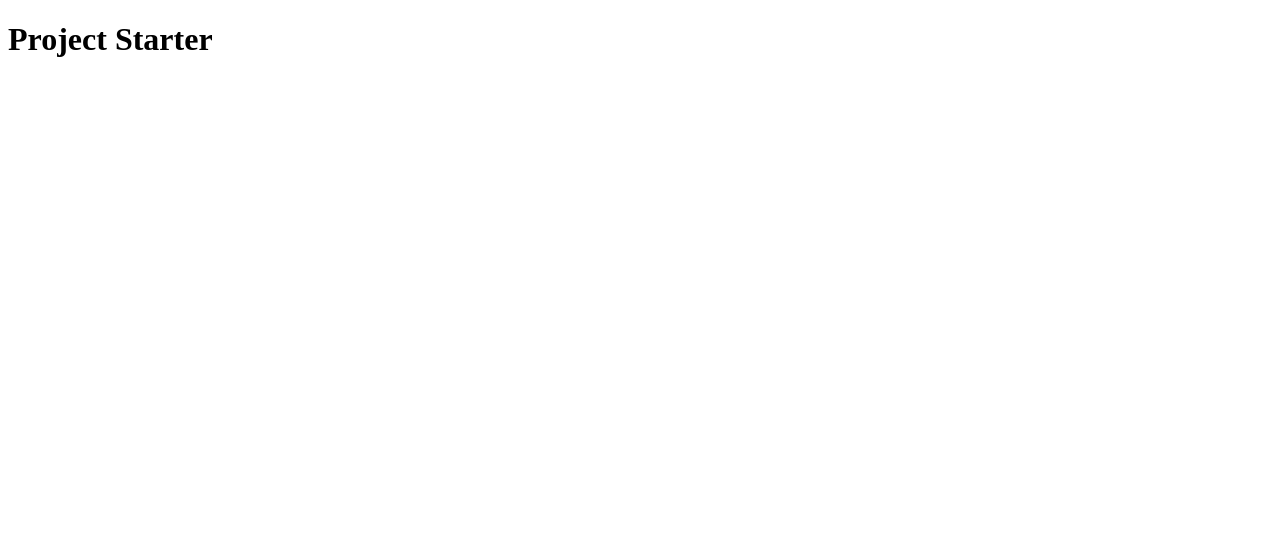
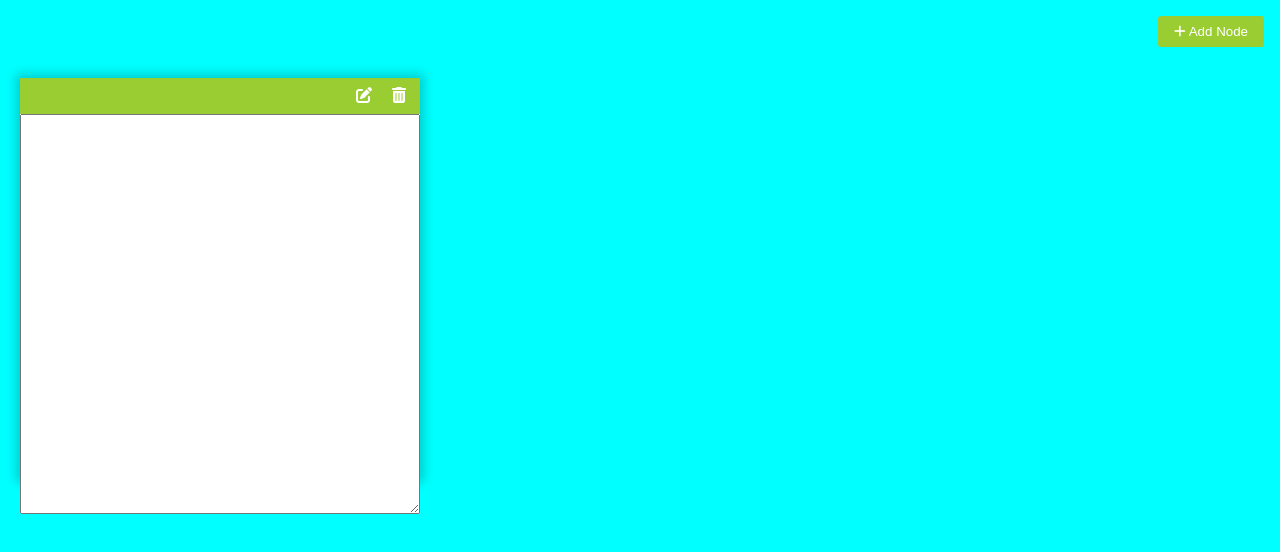
Before and after one commit to maaneesh/notes_app, a plain HTML site: page index.html in a window 1280 px wide. Drawn offline with nearby package versions, Linux system fonts and the light colour scheme.

Commit message:
created js file

```diff
--- a/index.html
+++ b/index.html
@@ -1,17 +1,49 @@
 <!DOCTYPE html>
 <html lang="en">
-<head>
-    <meta charset="UTF-8">
-    <meta name="viewport" content="width=device-width, initial-scale=1.0">
-    <link rel="stylesheet" href="style.css">
-    <link rel="stylesheet" href="https://cdnjs.cloudflare.com/ajax/libs/font-awesome/6.4.0/css/all.min.css">
-    <title>My Project</title>
-</head>
-<body>
-    <h1>Project Starter</h1>
+  <head>
+    <meta charset="UTF-8" />
+    <meta name="viewport" content="width=device-width, initial-scale=1.0" />
+    <link rel="stylesheet" href="style.css" />
+    <link
+      rel="stylesheet"
+      href="https://cdnjs.cloudflare.com/ajax/libs/font-awesome/6.4.0/css/all.min.css"
+    />
+    <title>Notes App</title>
+  </head>
+  <body>
+    <button class="add" id="add">
+        <i class="fas fa-plus"></i> Add Node
+    </button>
+    <!-- NOTE -->
+    <div class="note">
+            <!-- TOOLS-->
+
+        <div class="tools">
+                <!-- EDIT -->
+
+            <button class="edit">
+                <i class="fas fa-edit"></i>
+            </button>
+            <button class="delete">
+                <i class="fas fa-trash-alt"></i>
+
+            </button>
+
+
+        </div>
+        <div class="hidden"></div>
+      <textarea></textarea>
+    </div>
 
     <!-- markdown library -->
-    <script src="https://cdnjs.cloudflare.com/ajax/libs/marked/5.1.0/marked.min.js" integrity="sha512-j5KAPeir0rGl+OSddiUeUtUlG+GK7acI/kNQqrpjSSB1IlDUbj3VnQOyoW3GWpPj7i8CSfb0T+Q4IRHxAPRxCA==" crossorigin="anonymous" referrerpolicy="no-referrer"></script>
-    <script> src="script.js"</script>
-</body>
+    <script
+      src="https://cdnjs.cloudflare.com/ajax/libs/marked/5.1.0/marked.min.js"
+      integrity="sha512-j5KAPeir0rGl+OSddiUeUtUlG+GK7acI/kNQqrpjSSB1IlDUbj3VnQOyoW3GWpPj7i8CSfb0T+Q4IRHxAPRxCA=="
+      crossorigin="anonymous"
+      referrerpolicy="no-referrer"
+    ></script>
+    <script>
+      src = "script.js";
+    </script>
+  </body>
 </html>
--- a/style.css
+++ b/style.css
@@ -0,0 +1,63 @@
+@import url('https://fonts.googleapis.com/css2?family=Open+Sans:ital,wght@0,500;0,600;0,700;0,800;1,300;1,400;1,500;1,600;1,700;1,800&family=Poppins:wght@200;400&family=Roboto:ital,wght@0,400;1,100&display=swap');
+
+*{
+    box-sizing: border-box;
+}
+body {
+    background-color: aqua;
+    font-family: 'Poppins',sans-serif;
+    display: flex;
+    flex-wrap: wrap;
+    margin: 0;
+    padding-top: 3rem;
+}
+
+.add {
+    position: fixed;
+    top: 1rem;
+    right: 1rem;
+    background-color: yellowgreen;
+    color: white;
+    border: none;
+    border-radius: 3px;
+    padding: 0.5rem 1rem;
+}
+.note{
+    background-color: white;
+    box-shadow:  0 0 10px 4px rgba(0, 0, 0, 0.2);
+    margin: 30px 20px;
+    height:  400px;
+    width: 400px;
+
+}
+.note .tools {
+    background-color:  yellowgreen;
+    display: flex;
+    justify-content: flex-end;
+    padding: 0.5rem;
+}
+.note .tools button {
+    background-color: transparent;
+    border: none;
+    color: white;
+    cursor: pointer;
+    font-size: 1rem;
+    margin-left: 0.5rem;
+
+}
+
+.note textarea {
+    outline: none;
+    font-family: inherit;
+    font-size: 1.2rem;
+    height: 400px;
+    width: 100%;
+
+}
+
+.main {
+    padding: 20px;
+}
+.hidden {
+    display: none;
+}
```
Also changed, not shown: script.js (added).
